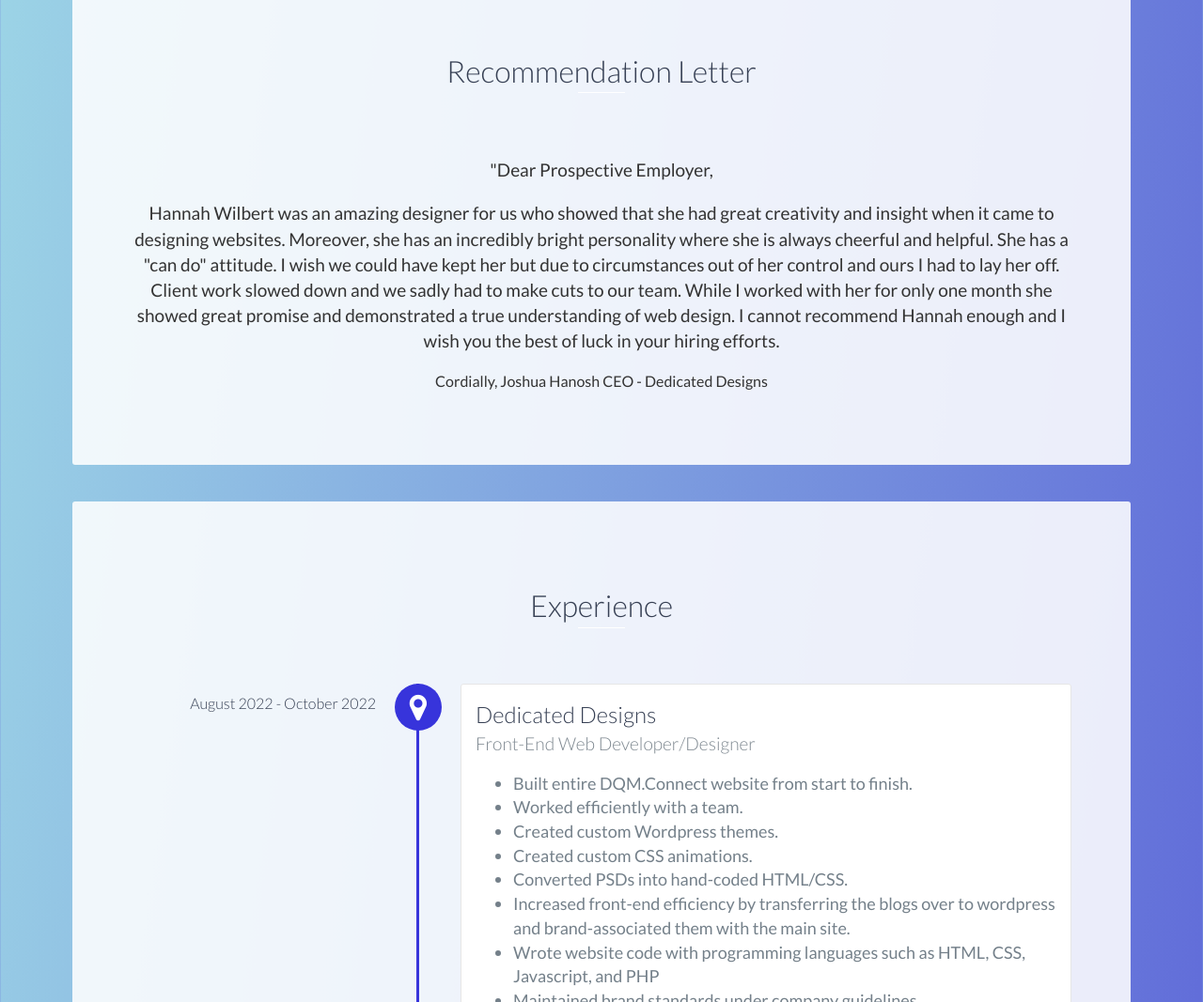
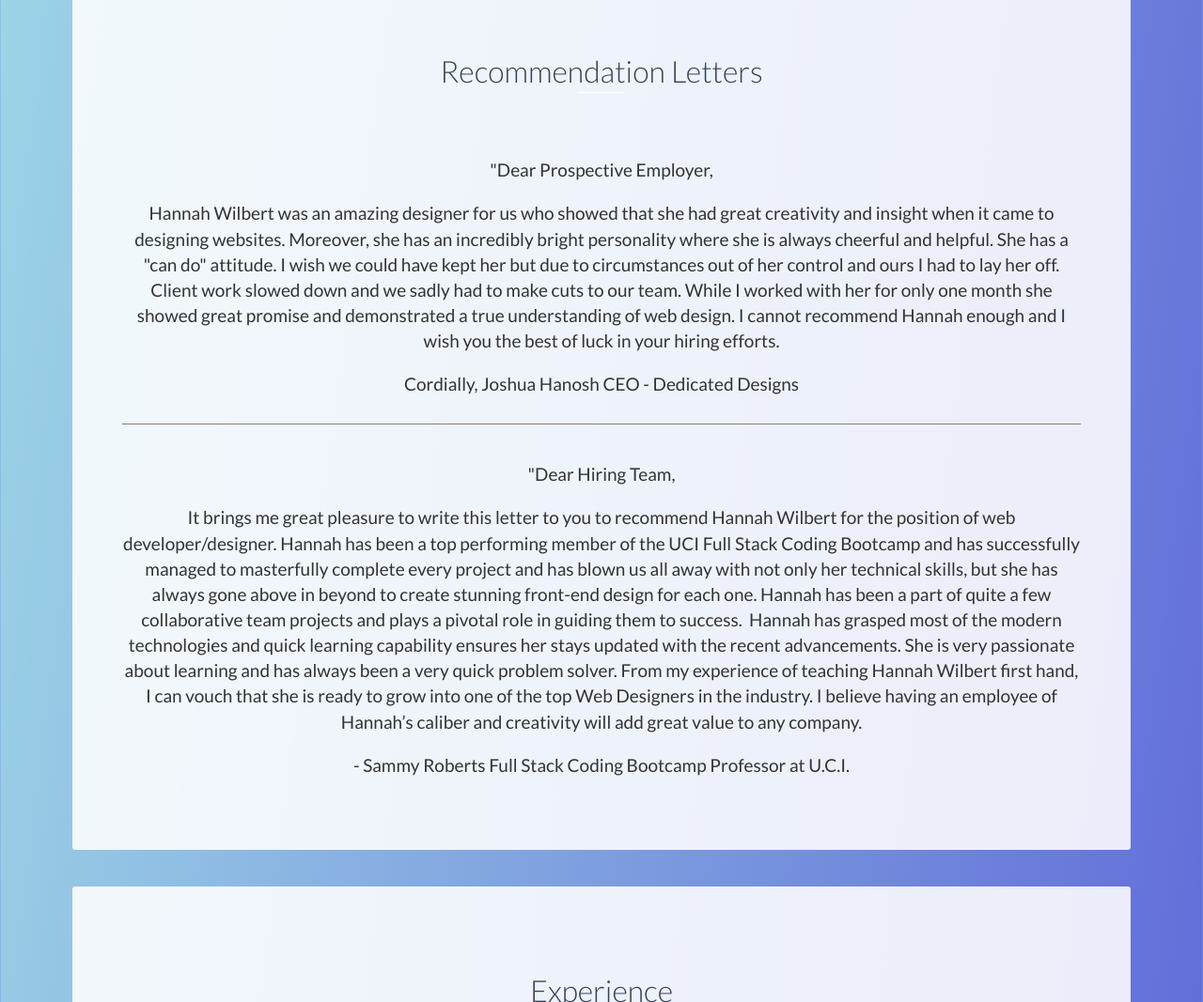
Before and after one commit to hannahwilbert/dev_portfolio, a website: page index.html in a window 1280 px wide. Shown: the part 1724-2791 px from the top of the page at 94% size. Drawn offline with nearby package versions, Linux system fonts and the light colour scheme; animation ran at ten frames a second.

Commit message:
rec letter
new letter

```diff
--- a/css/styles.css
+++ b/css/styles.css
@@ -1706,3 +1706,13 @@ footer {
     display:none !important;
   }
 }
+
+#letter1{
+  border-bottom: 1px solid grey;
+  padding-bottom:10px;
+
+}
+
+#letter2 {
+  padding-top: 20px;
+}
--- a/index.html
+++ b/index.html
@@ -244,19 +244,32 @@
         <div class="containereducation">
             <div id="education">
 
-                <h2 class="heading">Recommendation Letter</h2>
+                <h2 class="heading">Recommendation Letters</h2>
 
-
+                <div id="letter1">
               <p>"Dear Prospective Employer, </p>
 
              <p>   Hannah Wilbert was an amazing designer for us who showed that she had great creativity and insight when it came to designing websites. Moreover, she has an incredibly bright personality where she is always cheerful and helpful. She has a "can do" attitude. I wish we could have kept her but due to circumstances out of her control and ours I had to lay her off. Client work slowed down and we sadly had to make cuts to our team. While I worked with her for only one month she showed great promise and demonstrated a true understanding of web design.
 
                 I cannot recommend Hannah enough and I wish you the best of luck in your hiring efforts.</p>
-             <p></p>
+             <p>
                 Cordially,
                 Joshua Hanosh
                 CEO - Dedicated Designs</p>
+            </div>
+          <div id="letter2">
+            <p>"Dear Hiring Team, </p>
 
+            <p>   It brings me great pleasure to write this letter to you to recommend Hannah Wilbert for the position of web developer/designer. Hannah has been a top performing member of the UCI Full Stack Coding Bootcamp and has successfully managed to masterfully complete every project and has blown us all away with not only her technical skills, but she has always gone above in beyond to create stunning front-end design for each one. Hannah has been a part of quite a few collaborative team projects and plays a pivotal role in guiding them to success.
+                Hannah has grasped most of the modern technologies and quick learning capability ensures her stays updated with the recent advancements. She is very passionate about learning and has always been a very quick problem solver.
+                From my experience of teaching Hannah Wilbert first hand, I can vouch that she is ready to grow into one of the top Web Designers in the industry.
+                I believe having an employee of Hannah’s caliber and creativity will add great value to any company.</p>
+            <p>
+
+               - Sammy Roberts
+               Full Stack Coding Bootcamp Professor at U.C.I.</p>
+
+          </div>
                 <!-- End .education-block -->
             </div>
         </div>
```
